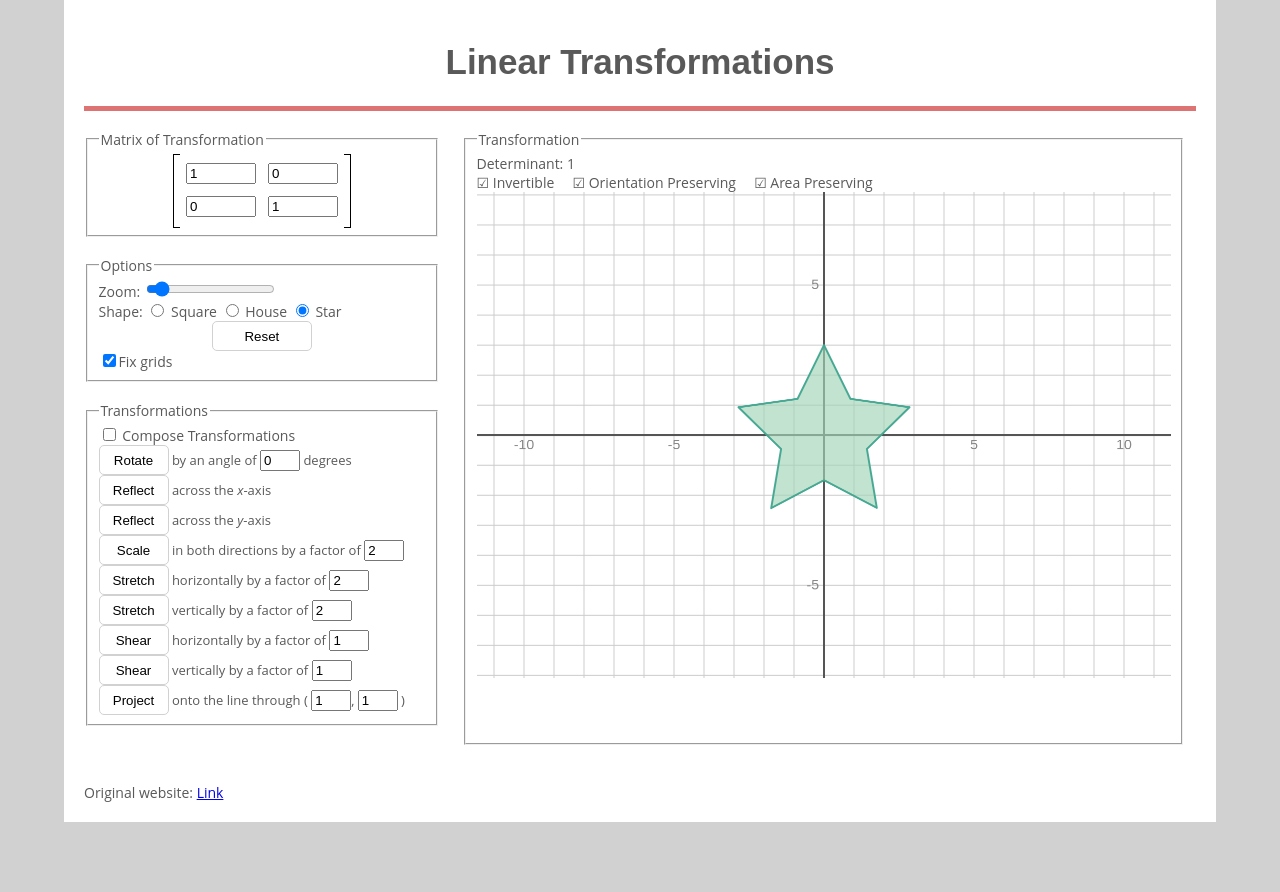
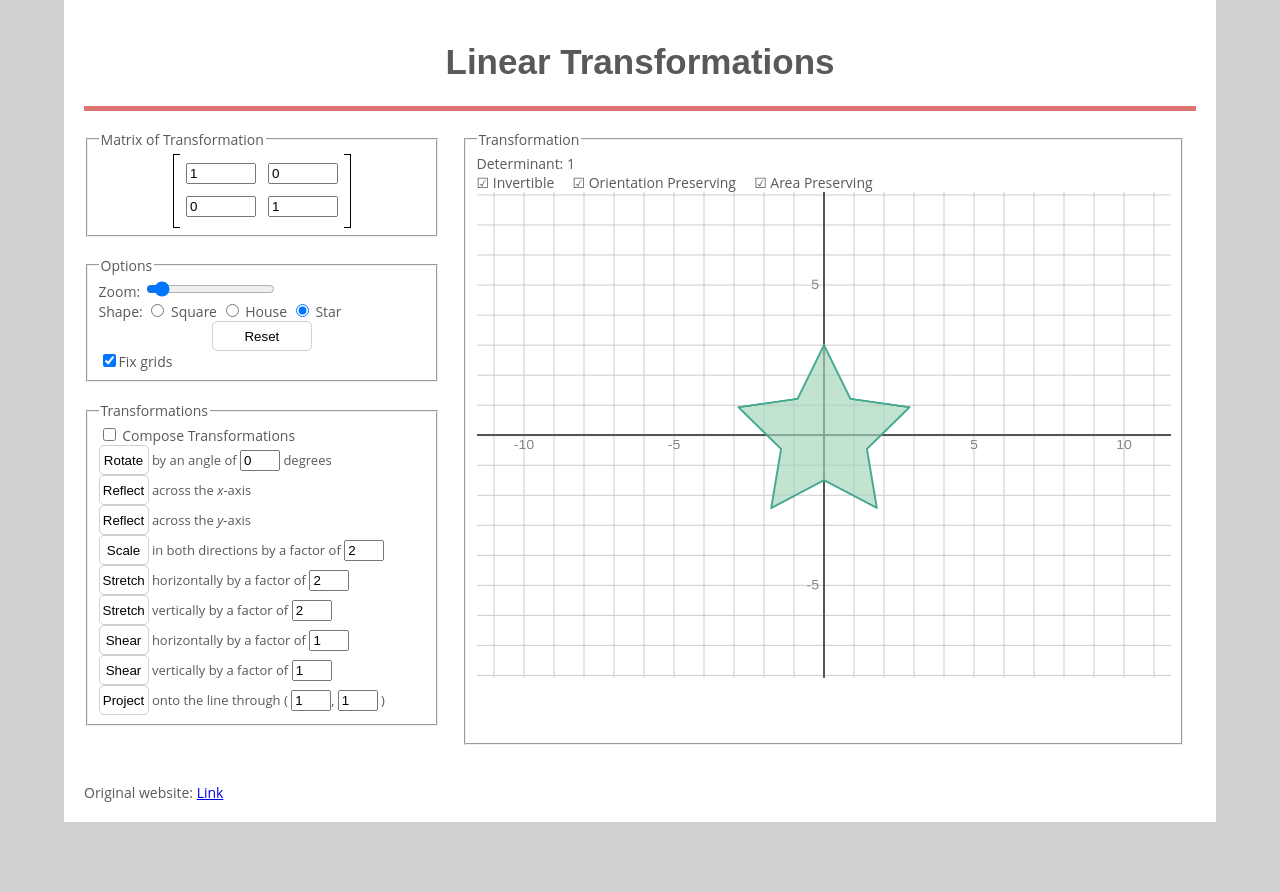
Before and after one commit to jaekookang/linear_transformations, a PHP site: page / in a window 1280 px wide. Shown: the part 61-953 px from the top of the page. Run offline with PHP 8.4, Linux system fonts and the light colour scheme; some web fonts are replaced.

Commit message:
update minor

```diff
--- a/index.html
+++ b/index.html
@@ -71,23 +71,23 @@
                 	 Compose Transformations
                 	<br>
                 	<div id="transformlist">
-                		<button class="appButton" style="width:70px" onclick="rotate()">Rotate</button> by an angle of <input class="appInput" type="number" name="standard" id="rotateAngle" value="0" style="width:40px;display:inline" oninput="rotate()"> degrees
+                		<button class="appButton" style="width:50px; padding:0px 3px" onclick="rotate()">Rotate</button> by an angle of <input class="appInput" type="number" name="standard" id="rotateAngle" value="0" style="width:40px;display:inline" oninput="rotate()"> degrees
                 		<br>
-                		<button class="appButton" style="width:70px" onclick="newTransformMat([[1,0],[0,-1]])">Reflect</button> across the <i>x</i>-axis
+                		<button class="appButton" style="width:50px; padding:0px 3px" onclick="newTransformMat([[1,0],[0,-1]])">Reflect</button> across the <i>x</i>-axis
                 		<br>
-                		<button class="appButton" style="width:70px" onclick="newTransformMat([[-1,0],[0,1]])">Reflect</button> across the <i>y</i>-axis
+                		<button class="appButton" style="width:50px; padding:0px 3px" onclick="newTransformMat([[-1,0],[0,1]])">Reflect</button> across the <i>y</i>-axis
                 		<br>
-                		<button class="appButton" style="width:70px" onclick="vhscale()">Scale</button> in both directions by a factor of <input class="appInput" type="number" name="standard" id="scaleFactor" value="2" step="0.1" style="width:40px;display:inline" oninput="vhscale()">
+                		<button class="appButton" style="width:50px; padding:0px 3px" onclick="vhscale()">Scale</button> in both directions by a factor of <input class="appInput" type="number" name="standard" id="scaleFactor" value="2" step="0.1" style="width:40px;display:inline" oninput="vhscale()">
                 		<br>
-                		<button class="appButton" style="width:70px" onclick="hstretch()">Stretch</button> horizontally by a factor of <input class="appInput" type="number" name="standard" id="hstretchFactor" value="2" step="0.1" style="width:40px;display:inline" oninput="hstretch()">
+                		<button class="appButton" style="width:50px; padding:0px 3px" onclick="hstretch()">Stretch</button> horizontally by a factor of <input class="appInput" type="number" name="standard" id="hstretchFactor" value="2" step="0.1" style="width:40px;display:inline" oninput="hstretch()">
                         <br>
-                        <button class="appButton" style="width:70px" onclick="vstretch()">Stretch</button> vertically by a factor of <input class="appInput" type="number" name="standard" id="vstretchFactor" value="2" step="0.1" style="width:40px;display:inline" oninput="vstretch()">
+                        <button class="appButton" style="width:50px; padding:0px 3px" onclick="vstretch()">Stretch</button> vertically by a factor of <input class="appInput" type="number" name="standard" id="vstretchFactor" value="2" step="0.1" style="width:40px;display:inline" oninput="vstretch()">
                         <br>
-                        <button class="appButton" style="width:70px" onclick="hsheer()">Shear</button> horizontally by a factor of <input class="appInput" type="number" name="standard" id="hsheerFactor" value="1" step="0.1" style="width:40px;display:inline" oninput="hsheer()">
+                        <button class="appButton" style="width:50px; padding:0px 3px" onclick="hsheer()">Shear</button> horizontally by a factor of <input class="appInput" type="number" name="standard" id="hsheerFactor" value="1" step="0.1" style="width:40px;display:inline" oninput="hsheer()">
                         <br>
-                        <button class="appButton" style="width:70px" onclick="vsheer()">Shear</button> vertically by a factor of <input class="appInput" type="number" name="standard" id="vsheerFactor" value="1" step="0.1" style="width:40px;display:inline" oninput="vsheer()">
+                        <button class="appButton" style="width:50px; padding:0px 3px" onclick="vsheer()">Shear</button> vertically by a factor of <input class="appInput" type="number" name="standard" id="vsheerFactor" value="1" step="0.1" style="width:40px;display:inline" oninput="vsheer()">
                         <br>
-                        <button class="appButton" style="width:70px" onclick="projection()">Project</button> onto the line through ( <input class="appInput" type="number" name="standard" id="xproject" value="1" style="width:40px;display:inline">, <input class="appInput" type="number" name="standard" id="yproject" value="1" style="width:40px;display:inline"> )
+                        <button class="appButton" style="width:50px; padding:0px 3px" onclick="projection()">Project</button> onto the line through ( <input class="appInput" type="number" name="standard" id="xproject" value="1" style="width:40px;display:inline">, <input class="appInput" type="number" name="standard" id="yproject" value="1" style="width:40px;display:inline"> )
                 	</div>
                 </fieldset>
                 <br>
--- a/linearTransformations.js
+++ b/linearTransformations.js
@@ -198,7 +198,7 @@ function resetCanvas() {
 	var slider = document.getElementById("scaleSlider");
 	slider.value = grid.scale;
 
-	var cshape = "star";
+	cshape = "star";
 	transMat = [
 		[1, 0],
 		[0, 1],
@@ -341,7 +341,7 @@ function addCustom() {
 function newShape() {
 	// Update the new shape
 	cshape = document.querySelector('input[name="shapeOption"]:checked').value;
-
+	console.log(cshape);
 	reScale(grid.scale, drawF);
 }
 
@@ -358,6 +358,7 @@ document
 			element.setAttribute("onchange", "newShape();");
 		}
 	});
+
 
 function newTransformMat(newtrans) {
 	compose = document.getElementById("compose").checked;
--- a/style.css
+++ b/style.css
@@ -159,6 +159,17 @@ body {
 }
 
 
+.appInput {
+    -moz-appearance: textfield;
+}
+/* This will hide number input spinners */
+/*.appInput::-webkit-outer-spin-button,
+.appInput::-webkit-inner-spin-button {
+    -webkit-appearance: none;
+    margin: 0;
+}*/
+
+
 #transformlist {
 	font-size: 13px;
 }
```
